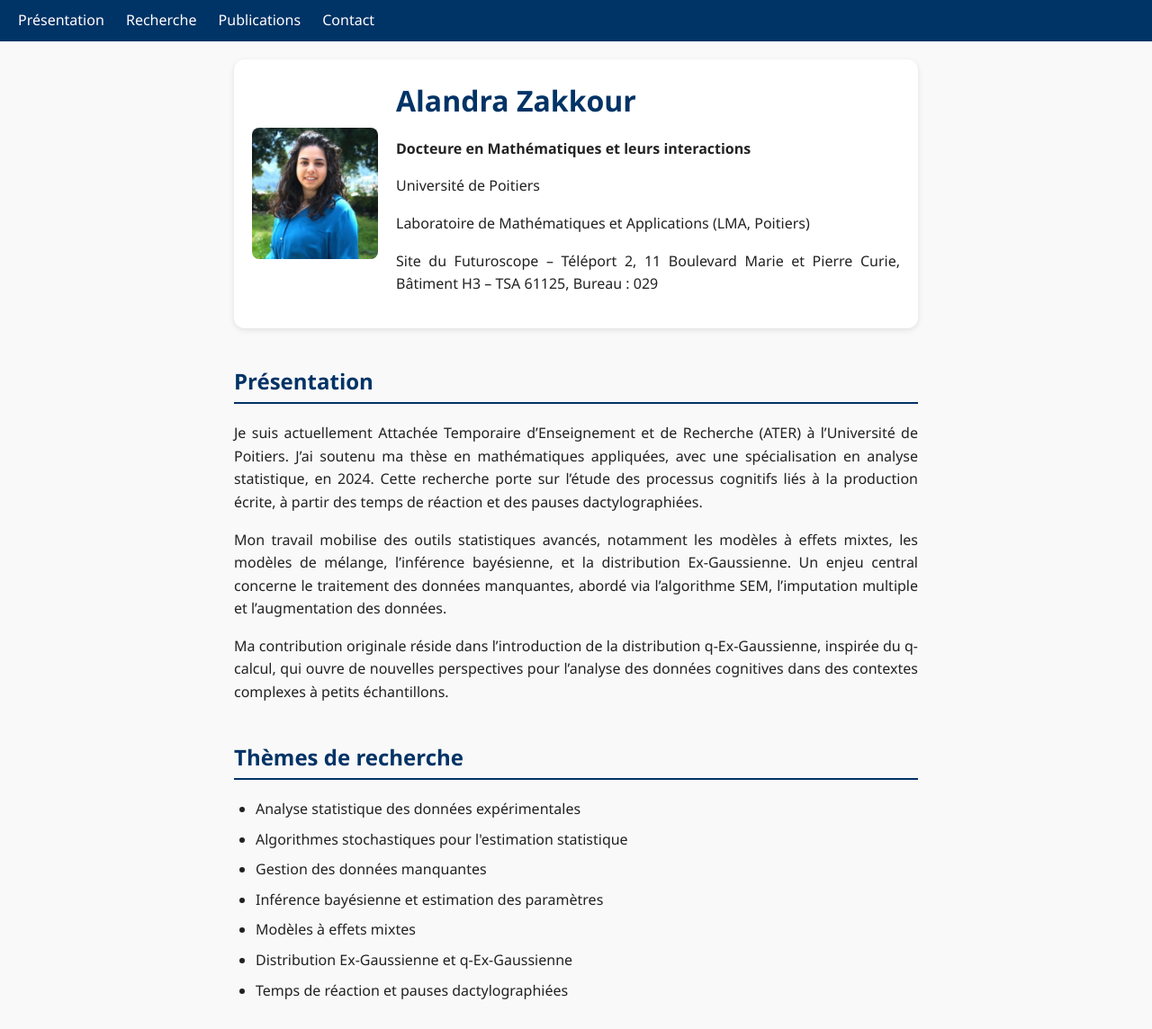
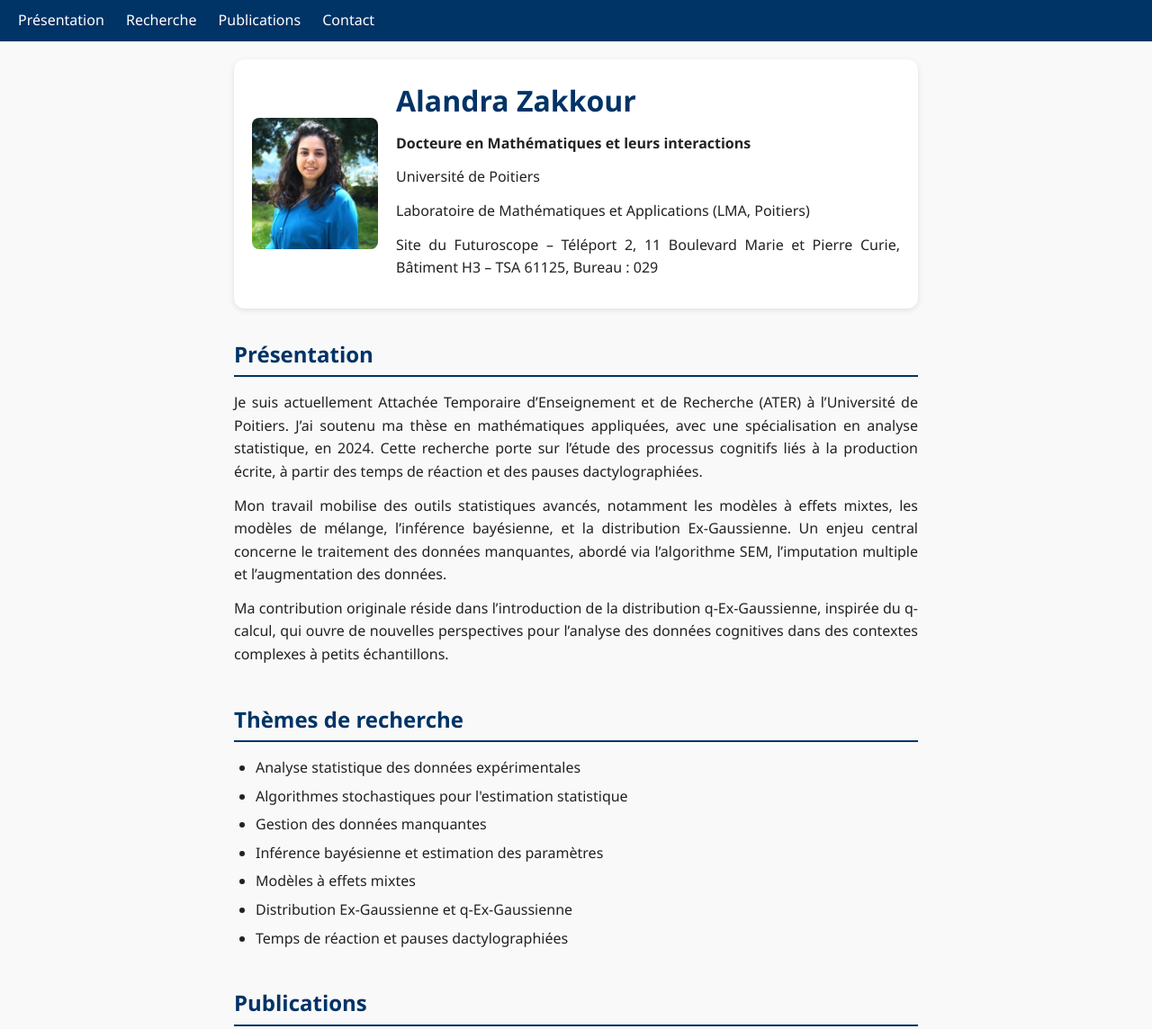
Before and after one commit to alandrazakkour/Page-Personnelle, a plain HTML site: page index.html in a window 1280 px wide. Shown: the top 1144 px of the page at 90% size. Drawn offline with Linux system fonts and the light colour scheme.

Commit message:
Add files via upload

```diff
--- a/index.html
+++ b/index.html
@@ -53,7 +53,7 @@
       flex-direction: row;
       align-items: center;
       gap: 20px;
-      margin-bottom: 40px;
+      margin-bottom: 20px;
       background-color: white;
       padding: 20px;
       border-radius: 12px;
@@ -89,12 +89,17 @@
   color: #003366;
   border-bottom: 2px solid #003366;
   padding-bottom: 4px;
-      margin-bottom: 20px;
+  margin: 32px auto 16px;
+  max-width: 800px;
 }
 
+
    p {
+  max-width: 800px;
+  margin: 0 auto 12px;
   text-align: justify;
 }
+
 
     ul {
       padding-left: 1.5em;
@@ -102,7 +107,7 @@
     }
 
     ul li {
-      margin-bottom: 8px;
+      margin-bottom: 6px;
     }
 
     footer {
```
Lines whose indentation alone changed are shown as unchanged.
